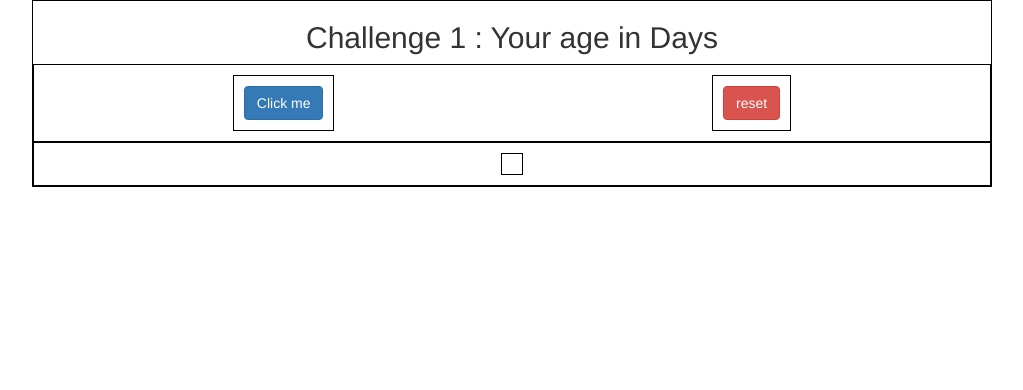
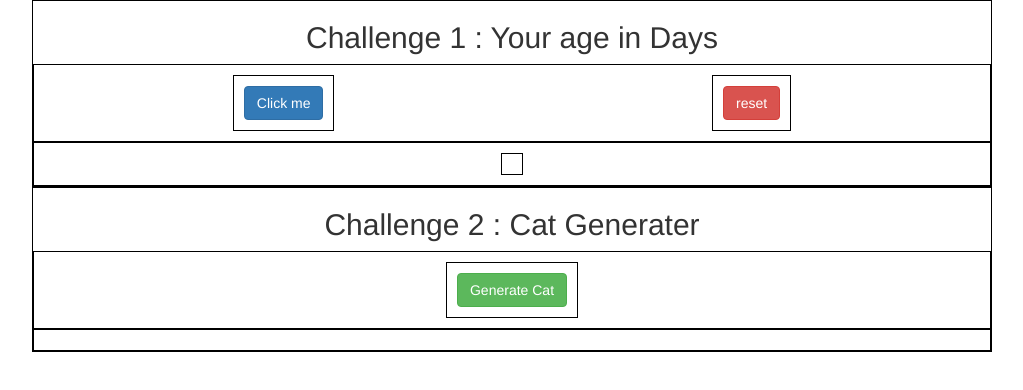
Before and after one commit to Abhijrt/JavaScript-Basic-Challenges, a plain HTML site: page index.html in a window 1280 px wide. Shown: the whole page, without its empty margins (128-1151 px from the left). Drawn offline with nearby package versions, Linux system fonts and the light colour scheme.

Commit message:
completing the second challenge - Generate Cat

```diff
--- a/index.html
+++ b/index.html
@@ -27,6 +27,17 @@
         <div id="flex-box-result"></div>
       </div>
     </div>
+    <div class="container-1">
+      <h2>Challenge 2 : Cat Generater</h2>
+      <div class="flex-box-container-1">
+        <div>
+          <button class="btn btn-success" onclick="generateCat()">
+            Generate Cat
+          </button>
+        </div>
+      </div>
+      <div class="flex-box-container-2" id="flex-cat-gen"></div>
+    </div>
     <script src="static/js/script.js"></script>
   </body>
 </html>
--- a/static/css/style.css
+++ b/static/css/style.css
@@ -1,3 +1,4 @@
+/* Challenge 1 */
 .container-1 {
   border: 1px solid black;
   text-align: center;
@@ -20,3 +21,23 @@
   border: 1px solid black;
   align-items: center;
 }
+
+/* Challenge 2 */
+
+.flex-box-container-2 {
+  border: 1px solid black;
+  display: flex;
+  padding: 10px;
+  justify-content: space-around;
+  flex-direction: row;
+  flex-wrap: wrap;
+}
+
+.flex-box-container-2 img {
+  display: flex;
+  height: 200px;
+  width: 200px;
+  flex-wrap: wrap;
+  justify-content: space-around;
+  padding: 10px;
+}
--- a/static/js/script.js
+++ b/static/js/script.js
@@ -13,3 +13,13 @@ function getAgeInDays() {
 function reset() {
   document.getElementById("ageInDays").remove();
 }
+
+// Challenge 2 : Generate Cat
+
+function generateCat() {
+  var image = document.createElement("img");
+  var div = document.getElementById("flex-cat-gen");
+  image.src =
+    "http://thecatapi.com/api/images/get?format=src&type=gif&size=small";
+  div.appendChild(image);
+}
```
